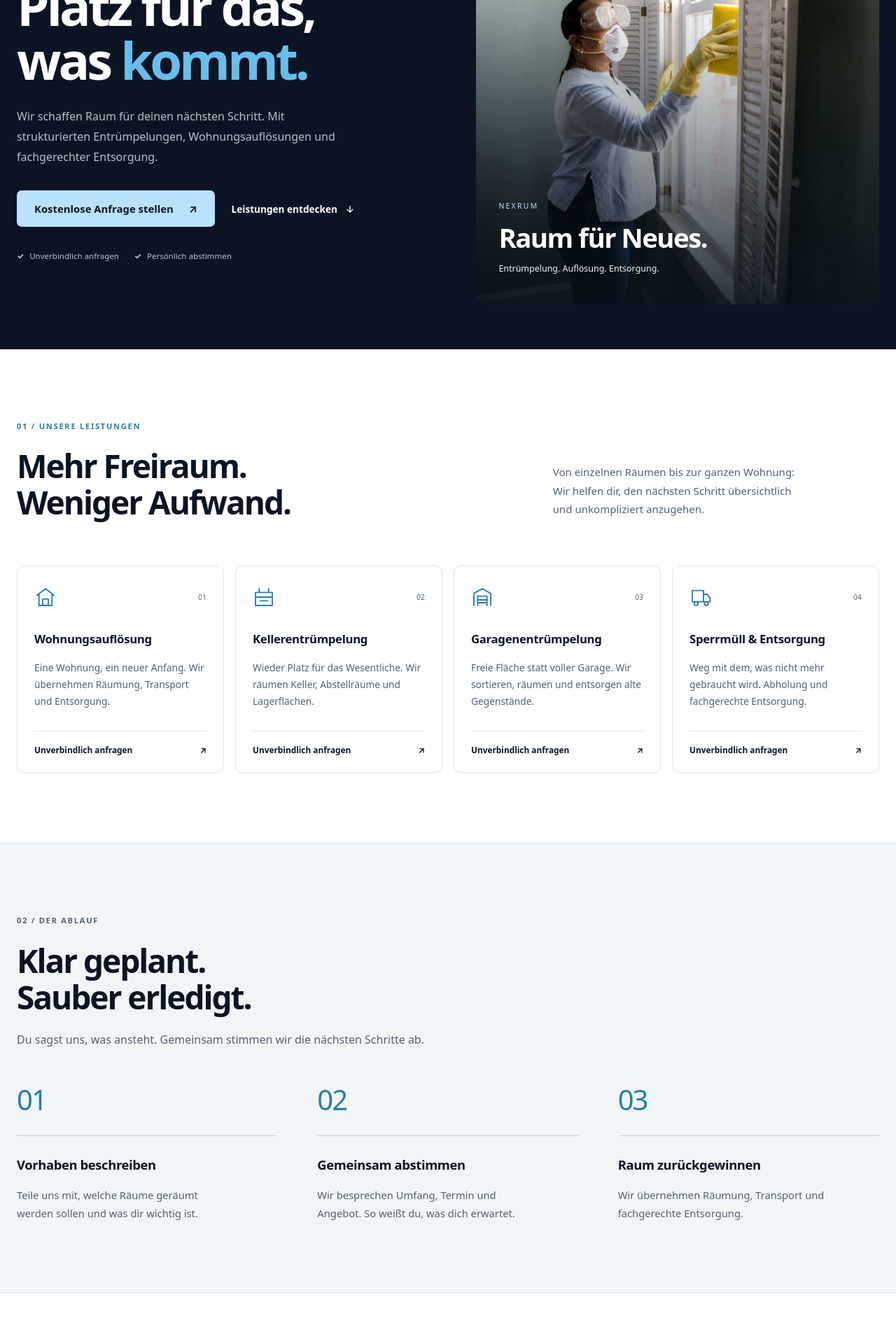
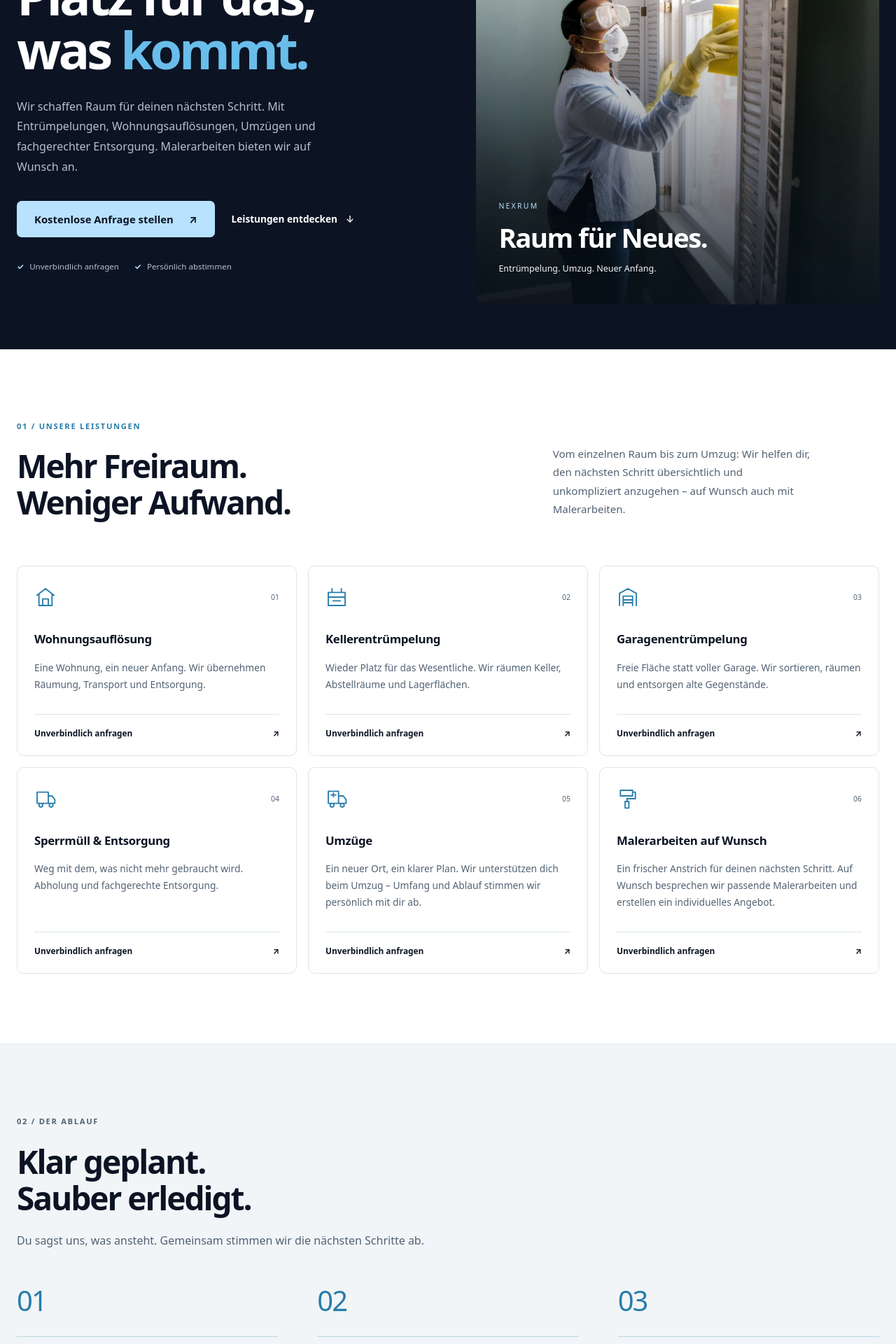
Before and after one commit to ardasitoo/Entruempelung---FRONTEND, a Vue app: page / in a window 1280 px wide. Shown: the part 280-2200 px from the top of the page at 70% size. Built offline with nearby package versions, Linux system fonts and the light colour scheme; no server answers.

Commit message:
Offer moving services and painting on request

```diff
--- a/index.html
+++ b/index.html
@@ -5,7 +5,7 @@
     <meta name="viewport" content="width=device-width, initial-scale=1.0" />
     <meta
       name="description"
-      content="NEXRUM – Entrümpelung, Wohnungsauflösung und Entsorgung in Berlin. Beschreibe dein Vorhaben und fordere ein unverbindliches Angebot an."
+      content="NEXRUM – Entrümpelung, Wohnungsauflösung, Umzüge und Entsorgung in Berlin. Malerarbeiten auf Wunsch. Beschreibe dein Vorhaben und fordere ein unverbindliches Angebot an."
     />
     <title>NEXRUM – Raum für Neues</title>
   </head>
--- a/src/App.vue
+++ b/src/App.vue
@@ -34,9 +34,9 @@ if (legalPage.value) {
     <main id="top">
       <section class="hero">
         <div class="hero-content">
-          <p class="eyebrow"><span class="eyebrow-line" aria-hidden="true"></span> NEXRUM · Entrümpelung in Berlin</p>
+          <p class="eyebrow"><span class="eyebrow-line" aria-hidden="true"></span> NEXRUM · Entrümpelung &amp; Umzüge in Berlin</p>
           <h1>Platz für das,<br />was <span>kommt.</span></h1>
-          <p class="hero-text">Wir schaffen Raum für deinen nächsten Schritt. Mit strukturierten Entrümpelungen, Wohnungsauflösungen und fachgerechter Entsorgung.</p>
+          <p class="hero-text">Wir schaffen Raum für deinen nächsten Schritt. Mit Entrümpelungen, Wohnungsauflösungen, Umzügen und fachgerechter Entsorgung. Malerarbeiten bieten wir auf Wunsch an.</p>
           <div class="hero-actions">
             <a class="button primary" href="#kontakt">Kostenlose Anfrage stellen <span aria-hidden="true">↗</span></a>
             <a class="text-link" href="#leistungen">Leistungen entdecken <span aria-hidden="true">↓</span></a>
@@ -44,7 +44,7 @@ if (legalPage.value) {
           <div class="hero-notes"><span><b aria-hidden="true">✓</b> Unverbindlich anfragen</span><span><b aria-hidden="true">✓</b> Persönlich abstimmen</span></div>
         </div>
         <div class="hero-visual" role="img" aria-label="Professionelle Reinigung eines hellen Raums">
-          <div class="hero-photo-caption"><span>NEXRUM</span><strong>Raum für Neues.</strong><p>Entrümpelung. Auflösung. Entsorgung.</p></div>
+          <div class="hero-photo-caption"><span>NEXRUM</span><strong>Raum für Neues.</strong><p>Entrümpelung. Umzug. Neuer Anfang.</p></div>
           <span class="photo-label">KLARER PLAN. FREIER RAUM.</span>
         </div>
       </section>
@@ -52,7 +52,7 @@ if (legalPage.value) {
       <section id="leistungen" class="section">
         <div class="section-heading split-heading">
           <div><p class="eyebrow">01 / Unsere Leistungen</p><h2>Mehr Freiraum.<br />Weniger Aufwand.</h2></div>
-          <p>Von einzelnen Räumen bis zur ganzen Wohnung: Wir helfen dir, den nächsten Schritt übersichtlich und unkompliziert anzugehen.</p>
+          <p>Vom einzelnen Raum bis zum Umzug: Wir helfen dir, den nächsten Schritt übersichtlich und unkompliziert anzugehen – auf Wunsch auch mit Malerarbeiten.</p>
         </div>
         <ServiceList />
       </section>
@@ -61,9 +61,9 @@ if (legalPage.value) {
         <div class="section">
           <div class="section-heading"><p class="eyebrow">02 / Der Ablauf</p><h2>Klar geplant.<br />Sauber erledigt.</h2><p>Du sagst uns, was ansteht. Gemeinsam stimmen wir die nächsten Schritte ab.</p></div>
           <div class="steps">
-            <article><span class="step-number">01</span><h3>Vorhaben beschreiben</h3><p>Teile uns mit, welche Räume geräumt werden sollen und was dir wichtig ist.</p></article>
+            <article><span class="step-number">01</span><h3>Vorhaben beschreiben</h3><p>Beschreibe die gewünschte Leistung und was dir bei deinem Vorhaben wichtig ist.</p></article>
             <article><span class="step-number">02</span><h3>Gemeinsam abstimmen</h3><p>Wir besprechen Umfang, Termin und Angebot. So weißt du, was dich erwartet.</p></article>
-            <article><span class="step-number">03</span><h3>Raum zurückgewinnen</h3><p>Wir übernehmen Räumung, Transport und fachgerechte Entsorgung.</p></article>
+            <article><span class="step-number">03</span><h3>Raum zurückgewinnen</h3><p>Wir setzen die vereinbarten Leistungen um – von der Räumung bis zum Umzug, auf Wunsch mit Malerarbeiten.</p></article>
           </div>
         </div>
       </section>
--- a/src/components/CustomerRequestForm.vue
+++ b/src/components/CustomerRequestForm.vue
@@ -79,13 +79,15 @@ async function submitRequest() {
     </div>
 
     <label>
-      Art der Entrümpelung
+      Gewünschte Leistung
       <select v-model="form.serviceType" name="serviceType" required>
         <option value="" disabled>Bitte auswählen</option>
         <option>Wohnungsauflösung</option>
         <option>Kellerentrümpelung</option>
         <option>Garagenentrümpelung</option>
         <option>Sperrmüll & Entsorgung</option>
+        <option>Umzug</option>
+        <option>Malerarbeiten auf Wunsch</option>
       </select>
     </label>
 
@@ -124,7 +126,7 @@ async function submitRequest() {
         v-model="form.message"
         name="message"
         rows="5"
-        placeholder="Welche Räume sollen geräumt werden? Was ist dir wichtig?"
+        placeholder="Was möchtest du entrümpeln, wohin ziehst du um oder welche Malerarbeiten wünschst du dir?"
       ></textarea>
     </label>
 
--- a/src/components/LegalPage.vue
+++ b/src/components/LegalPage.vue
@@ -60,7 +60,7 @@ defineProps({ page: { type: String, required: true } })
           <li>Nachname</li>
           <li>E-Mail-Adresse</li>
           <li>Telefonnummer</li>
-          <li>Art der Entrümpelung</li>
+          <li>Gewünschte Leistung (zum Beispiel Entrümpelung, Umzug oder Malerarbeiten)</li>
           <li>Adresse des Einsatzortes</li>
           <li>Postleitzahl</li>
           <li>Wunschtermin</li>
--- a/src/components/ServiceList.vue
+++ b/src/components/ServiceList.vue
@@ -4,6 +4,8 @@ const services = [
   { title: 'Kellerentrümpelung', description: 'Wieder Platz für das Wesentliche. Wir räumen Keller, Abstellräume und Lagerflächen.', icon: 'M3 7h18v14H3zM7 3v4m10-4v4M3 12h18M8 16h8' },
   { title: 'Garagenentrümpelung', description: 'Freie Fläche statt voller Garage. Wir sortieren, räumen und entsorgen alte Gegenstände.', icon: 'M3 21V8l9-5 9 5v13M7 21V11h10v10M7 15h10M7 18h10' },
   { title: 'Sperrmüll & Entsorgung', description: 'Weg mit dem, was nicht mehr gebraucht wird. Abholung und fachgerechte Entsorgung.', icon: 'M3 5h12v12H3zM15 9h4l3 4v4h-7M7 21a2 2 0 1 0 0-4 2 2 0 0 0 0 4m11 0a2 2 0 1 0 0-4 2 2 0 0 0 0 4' },
+  { title: 'Umzüge', description: 'Ein neuer Ort, ein klarer Plan. Wir unterstützen dich beim Umzug – Umfang und Ablauf stimmen wir persönlich mit dir ab.', icon: 'M3 4h11v13H3zM14 9h5l3 4v4h-8M7 21a2 2 0 1 0 0-4 2 2 0 0 0 0 4m11 0a2 2 0 1 0 0-4 2 2 0 0 0 0 4M6 8h5M8.5 6v4' },
+  { title: 'Malerarbeiten auf Wunsch', description: 'Ein frischer Anstrich für deinen nächsten Schritt. Auf Wunsch besprechen wir passende Malerarbeiten und erstellen ein individuelles Angebot.', icon: 'M4 3h13v6H4zM17 5h3v7h-9v3M9 15h4v7H9z' },
 ]
 </script>
 <template>
--- a/src/style.css
+++ b/src/style.css
@@ -70,7 +70,7 @@ h3 { font-size: 1.15rem; line-height: 1.4; font-weight: 650; letter-spacing: -.0
 .section-heading > p { color: var(--ink-muted); }
 .split-heading { display: grid; grid-template-columns: 1fr .68fr; align-items: end; gap: 80px; max-width: none; }
 .split-heading > p { max-width: 370px; font-size: .94rem; margin-bottom: 24px; }
-.service-grid { display: grid; grid-template-columns: repeat(4,minmax(0,1fr)); gap: 16px; }
+.service-grid { display: grid; grid-template-columns: repeat(3,minmax(0,1fr)); gap: 16px; }
 .service-card { display: flex; flex-direction: column; border: 1px solid var(--border); border-radius: 10px; padding: 28px 24px 24px; min-width: 0; background: var(--white); transition: border-color .2s, box-shadow .2s, transform .2s; }
 .service-card:hover { border-color: var(--line-blue); box-shadow: 0 12px 30px #0c14240b; transform: translateY(-3px); }
 .service-card-top { display: flex; align-items: center; justify-content: space-between; margin-bottom: 32px; }
```
